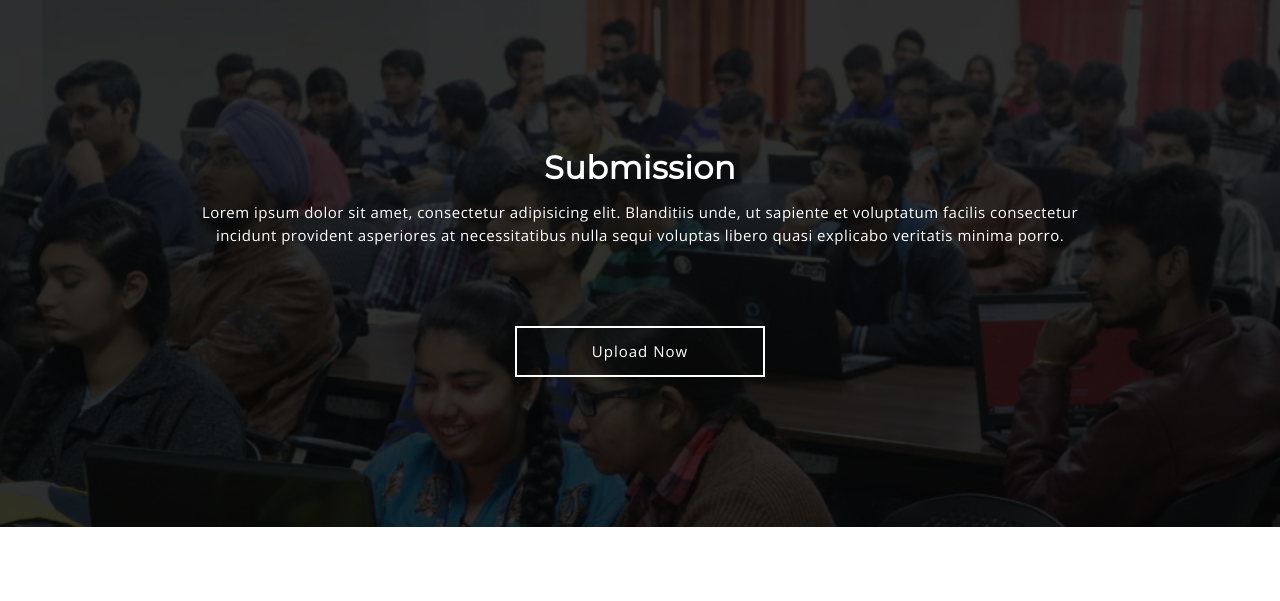
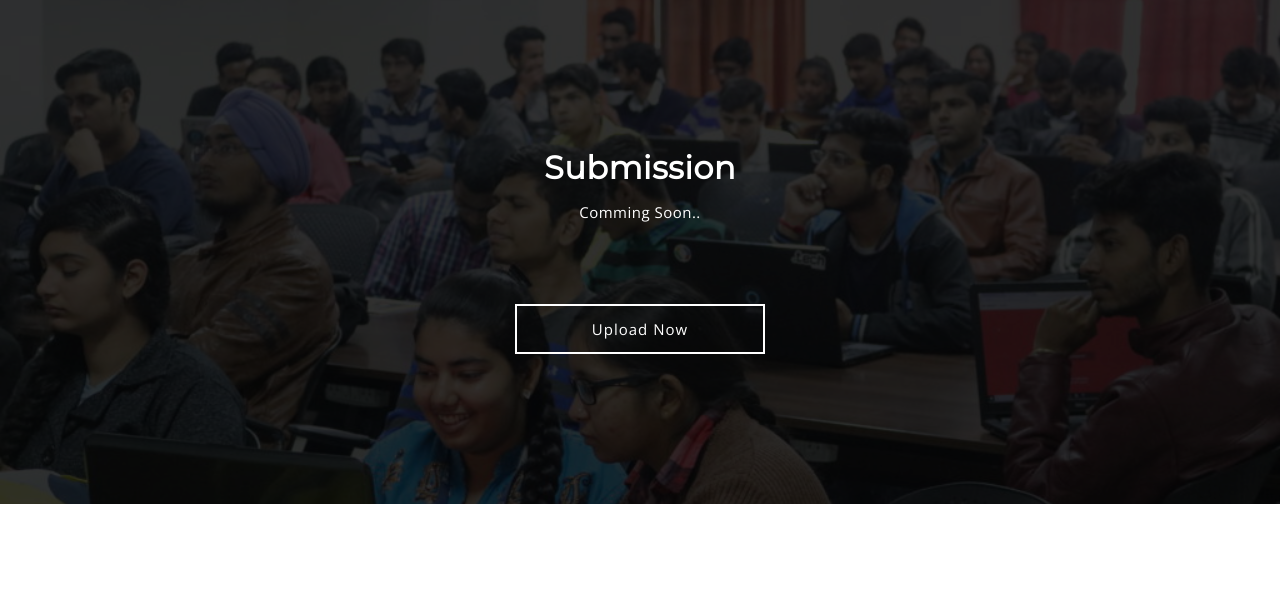
Before and after one commit to somanyadav/Ideathon-GS-Alwar-, a plain HTML site: page index.html in a window 1280 px wide. Shown: the part 3919-4520 px from the top of the page. Drawn offline with nearby package versions, Linux system fonts and the light colour scheme; a script that the page names is missing.

Commit message:
Add files via upload

```diff
--- a/index.html
+++ b/index.html
@@ -497,7 +497,7 @@ the participants.</p></b>
 
 							<div class="mu-title-area">
 								<h2 class="mu-title heading-styling">Submission</h2>
-								<p>Lorem ipsum dolor sit amet, consectetur adipisicing elit. Blanditiis unde, ut sapiente et voluptatum facilis consectetur incidunt provident asperiores at necessitatibus nulla sequi voluptas libero quasi explicabo veritatis minima porro.</p>
+								<p>Comming Soon..</p>
 							</div>
 
 							<div class="mu-register-content">
```
